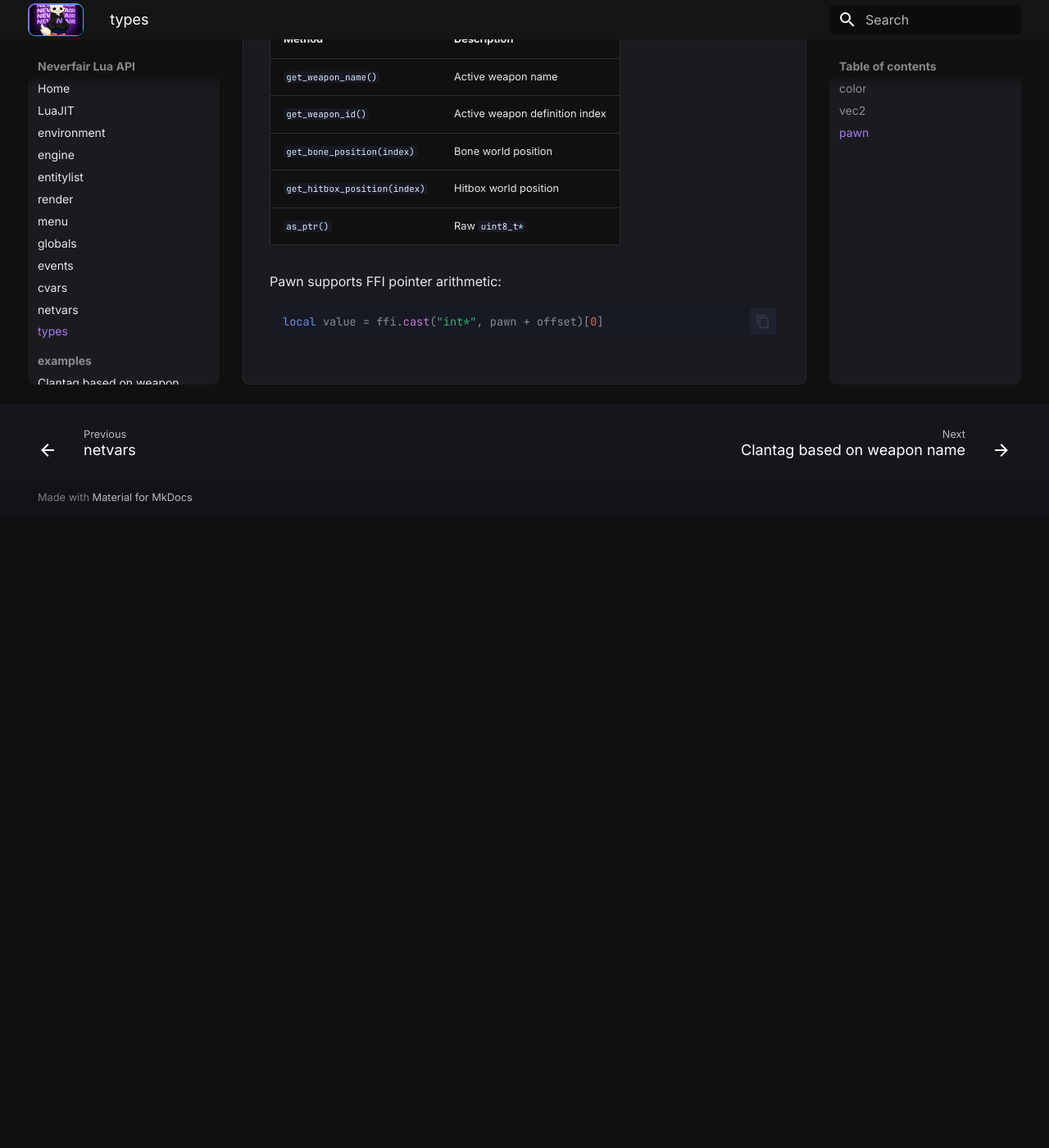
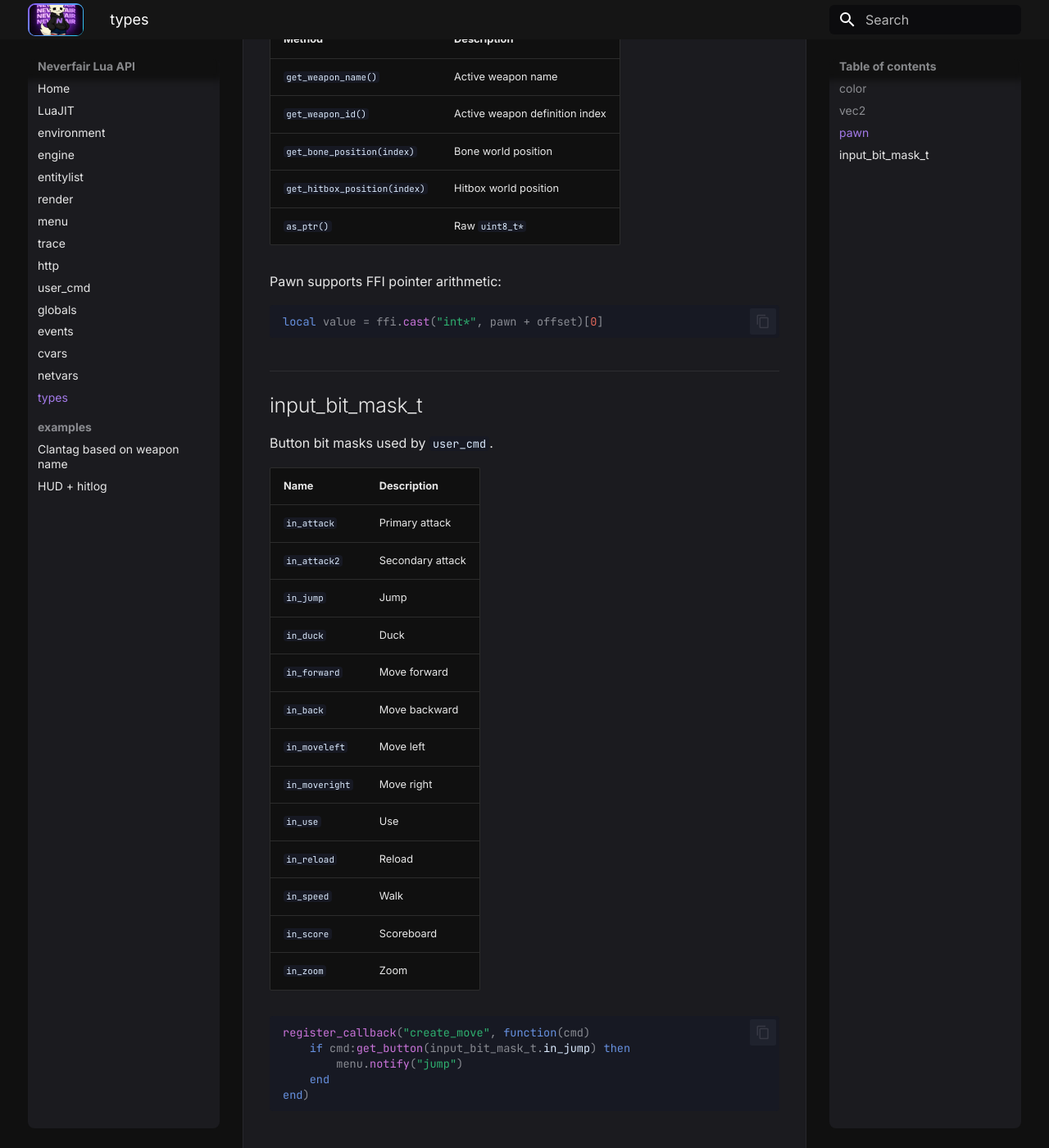
Before and after one commit to NEVERFAIR/cs2-docs, an MkDocs documentation site: the page built from docs/types.md, in a window 1280 px wide and 1400 px high, scrolled down 1251 px. Shown: the whole window at 82% size. Built offline with MkDocs 1.6.1 and Material for MkDocs 9.7.7, drawn with Linux system fonts in a browser that asks for light colours; before the commit the page ends 1881 px from its top, so only the background shows below that.

````diff
--- a/docs/types.md
+++ b/docs/types.md
@@ -50,3 +50,31 @@ Pawn supports FFI pointer arithmetic:
 ```lua
 local value = ffi.cast("int*", pawn + offset)[0]
 ```
+
+## input_bit_mask_t
+
+Button bit masks used by `user_cmd`.
+
+| Name | Description |
+| --- | --- |
+| `in_attack` | Primary attack |
+| `in_attack2` | Secondary attack |
+| `in_jump` | Jump |
+| `in_duck` | Duck |
+| `in_forward` | Move forward |
+| `in_back` | Move backward |
+| `in_moveleft` | Move left |
+| `in_moveright` | Move right |
+| `in_use` | Use |
+| `in_reload` | Reload |
+| `in_speed` | Walk |
+| `in_score` | Scoreboard |
+| `in_zoom` | Zoom |
+
+```lua
+register_callback("create_move", function(cmd)
+    if cmd:get_button(input_bit_mask_t.in_jump) then
+        menu.notify("jump")
+    end
+end)
+```
--- a/mkdocs.yml
+++ b/mkdocs.yml
@@ -33,6 +33,9 @@ nav:
   - entitylist: entitylist.md
   - render: render.md
   - menu: menu.md
+  - trace: trace.md
+  - http: http.md
+  - user_cmd: user_cmd.md
   - globals: globals.md
   - events: events.md
   - cvars: cvars.md
````
Also changed, not shown: docs/environment.md (+10 -0 lines), docs/http.md (added, +60 -0 lines), docs/index.md (+3 -0 lines), docs/menu.md (+38 -0 lines), docs/trace.md (added, +73 -0 lines), docs/user_cmd.md (added, +95 -0 lines).
